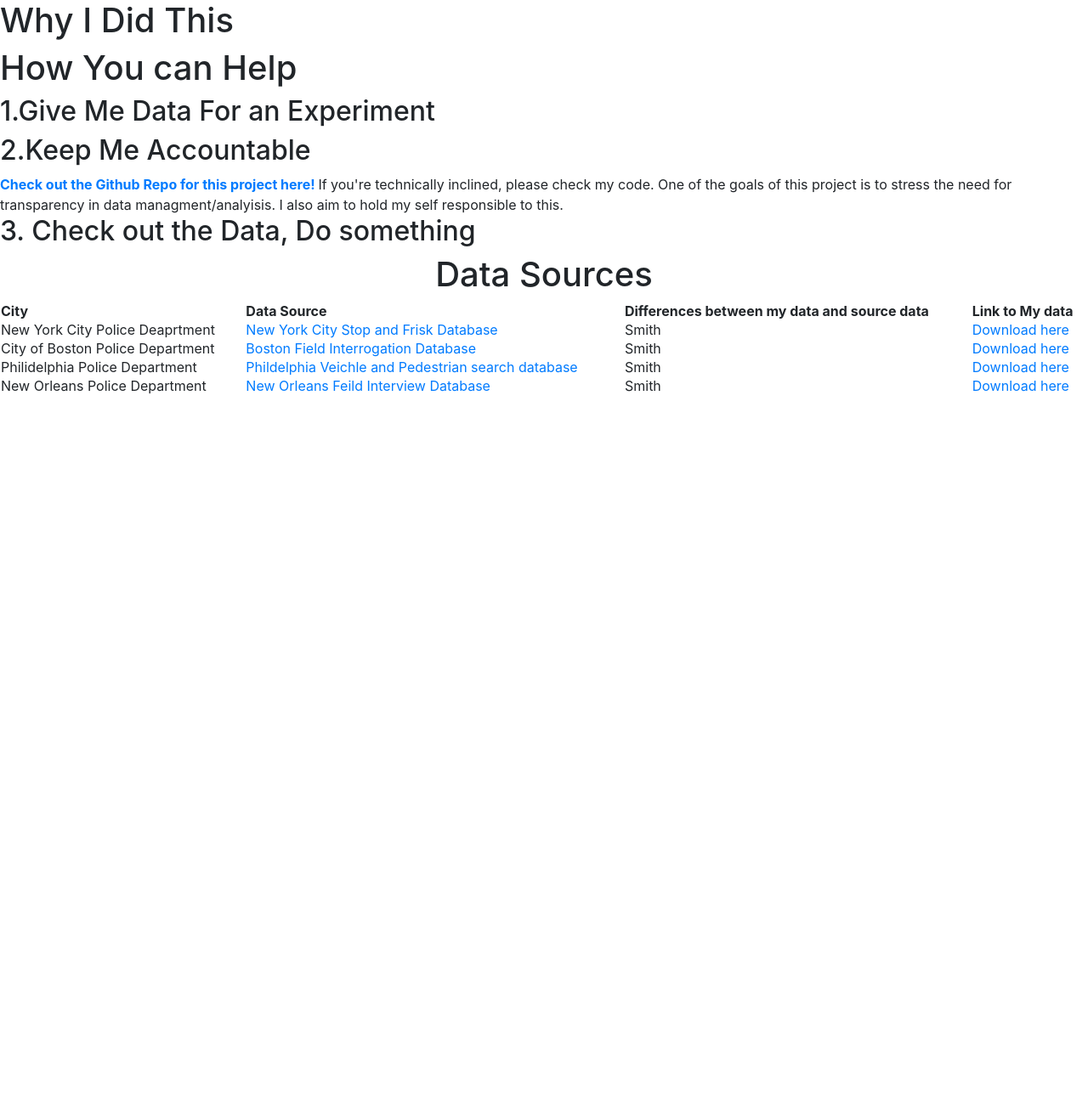
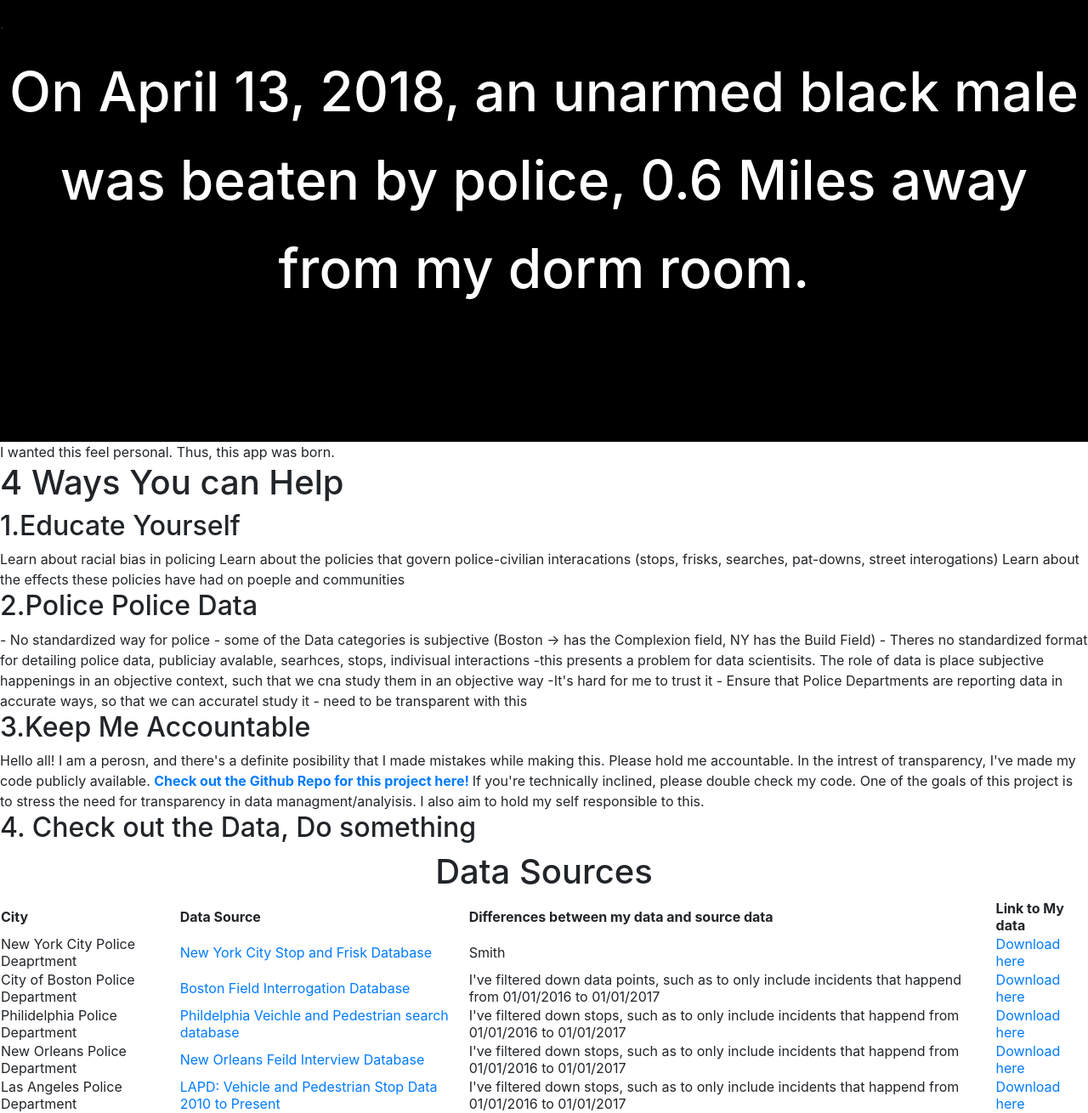
Before and after one commit to ifamojuro/WouldTheyStopMe, a Flask app: page /data in a window 1280 px wide. Shown: the whole page at 85% size. Before the commit the page ends 464 px from the top, so only its background shows below. Run offline with Flask 2, Linux system fonts and the light colour scheme; parts of the project's set-up code (start-up, migrations or seed data) failed here and were passed over; some libraries are stand-ins or nearby versions.

Commit message:
got flexing to work

```diff
--- a/application/templates/data.html
+++ b/application/templates/data.html
@@ -5,24 +5,46 @@
 
 {% block main %}
 
-<div id="motivation">
-	<span> <h1>Why I Did This</h1></span>
+<script src="https://cdnjs.cloudflare.com/ajax/libs/FitText.js/1.2.0/jquery.fittext.js"></script>
 
+
+
+<div id="motivation-header" style="height:65vh;width:100vw;background-color:black;display:flex;flex-direction:column;flex-wrap:wrap;">
+	<span style="line-height:7vh;">.</span>
+	  <h2 id="headline" style="flex: 1 1 auto;text-align:center;line-height:13vh;font-size:5vw;"><a style="color:white;flex: 1 0 12em;" href="https://www.thecrimson.com/article/2018/4/15/undergrad-arrested/">On April 13, 2018, an unarmed black male was beaten by police,</a> <a style="color:white;flex: 1 1 auto;" href="https://orgs.law.harvard.edu/blsa/media-gallery/police-brutality-at-harvard-april-13-2018/">0.6 Miles away from my dorm room.</a></h2>
+</div>
+<div>
+	I wanted this feel personal. Thus, this app was born.
 </div>
 
 
+
+
 <div id="help-me">
-		<span><h1>How You can Help</h1></span>
+		<span><h1> 4 Ways You can Help</h1></span>
 
-		<span><h2>1.Give Me Data For an Experiment</h2></span>
+		<span><h2>1.Educate Yourself</h2></span>
+		Learn about racial bias in policing
+		Learn about the policies that govern police-civilian interacations (stops, frisks, searches, pat-downs, street interogations)
+		Learn about the effects these policies have had on poeple and communities
 
-		<span><h2>2.Keep Me Accountable</h2></span>
+		<span><h2>2.Police Police Data</h2></span>
+		- No standardized way for police
+		- some of the Data categories is subjective (Boston -> has the Complexion field, NY has the Build Field)
+			- Theres no standardized format for detailing police data, publiciay avalable, searhces, stops, indivisual interactions
+		-this presents a problem for data scientisits. The role of data is place subjective happenings in an objective context, such that we cna study them in an objective way
+		-It's hard for me to trust it
+		- Ensure that Police Departments are reporting data in accurate ways, so that we can accuratel study it
+		- need to be transparent with this
+
+
+
+		<span><h2>3.Keep Me Accountable</h2></span>
 		<div>
-		<a href="https://github.com/ifamojuro/stop_and_frisk_app"><strong> Check out the Github Repo for this project here!
-		</strong></a> If you're technically inclined, please check my code. One of the goals of this project is to stress the need for transparency in data managment/analyisis. I also aim to hold my self responsible to this.
+			Hello all! I am a perosn, and there's a definite posibility that I made mistakes while making this. Please hold me accountable. In the intrest of transparency, I've made my code publicly available. <a href="https://github.com/ifamojuro/stop_and_frisk_app"><strong> Check out the Github Repo for this project here! </strong></a> If you're technically inclined, please double check my code. One of the goals of this project is to stress the need for transparency in data managment/analyisis. I also aim to hold my self responsible to this.
 		</div>
 
-		<span><h2>3. Check out the Data, Do something </h2></span>
+		<span><h2>4. Check out the Data, Do something </h2></span>
 
 		<div style="text-align:center;">
 			<h1> Data Sources </h1>
@@ -39,23 +61,29 @@
 			    <td>Smith</td>
 			    <td><a href= "/data_download/NYC">Download here </a></td>
 			  </tr>
-			  <tr>
-			    <td>City of Boston Police Department</td>
+			  <tr
+>			    <td>City of Boston Police Department</td>
 			    <td><a href="https://data.boston.gov/dataset/boston-police-department-fio">Boston Field Interrogation Database</a></td>
-			    <td>Smith</td>
+			    <td>I've filtered down data points, such as to only include incidents that happend from 01/01/2016 to 01/01/2017</td>
 			    <td><a href= "/data_download/BOS"> Download here </a></td>
 			  </tr>
 			  <tr>
 			    <td>Philidelphia Police Department</td>
 			    <td><a href="https://www.opendataphilly.org/dataset/vehicle-pedestrian-investigations"> Phildelphia Veichle and Pedestrian search database</a></td>
-			    <td>Smith</td>
+			    <td>I've filtered down stops, such as to only include incidents that happend from 01/01/2016 to 01/01/2017</td>
 			    <td><a href= "/data_download/PHI">Download here </a></td>
 			  </tr>
 			  <tr>
 			    <td>New Orleans Police Department</td>
 			    <td><a href="https://data.nola.gov/Public-Safety-and-Preparedness/Stop-and-Search-Field-Interviews-/kitu-f4uy">New Orleans Feild Interview Database </a></td>
-			    <td>Smith</td>
+			    <td>I've filtered down stops, such as to only include incidents that happend from 01/01/2016 to 01/01/2017</td>
 			    <td><a href= "/data_download/NOLA">Download here</a></td>
+			  </tr>
+			  <tr>
+			    <td>Las Angeles Police Department</td>
+			    <td><a href="https://data.lacity.org/A-Safe-City/Vehicle-and-Pedestrian-Stop-Data-2010-to-Present/ci25-wgt7">LAPD: Vehicle and Pedestrian Stop Data 2010 to Present </a></td>
+			    <td>I've filtered down stops, such as to only include incidents that happend from 01/01/2016 to 01/01/2017</td>
+			    <td><a href= "/data_download/LA">Download here</a></td>
 			  </tr>
 			</table>
 		</div>
```
